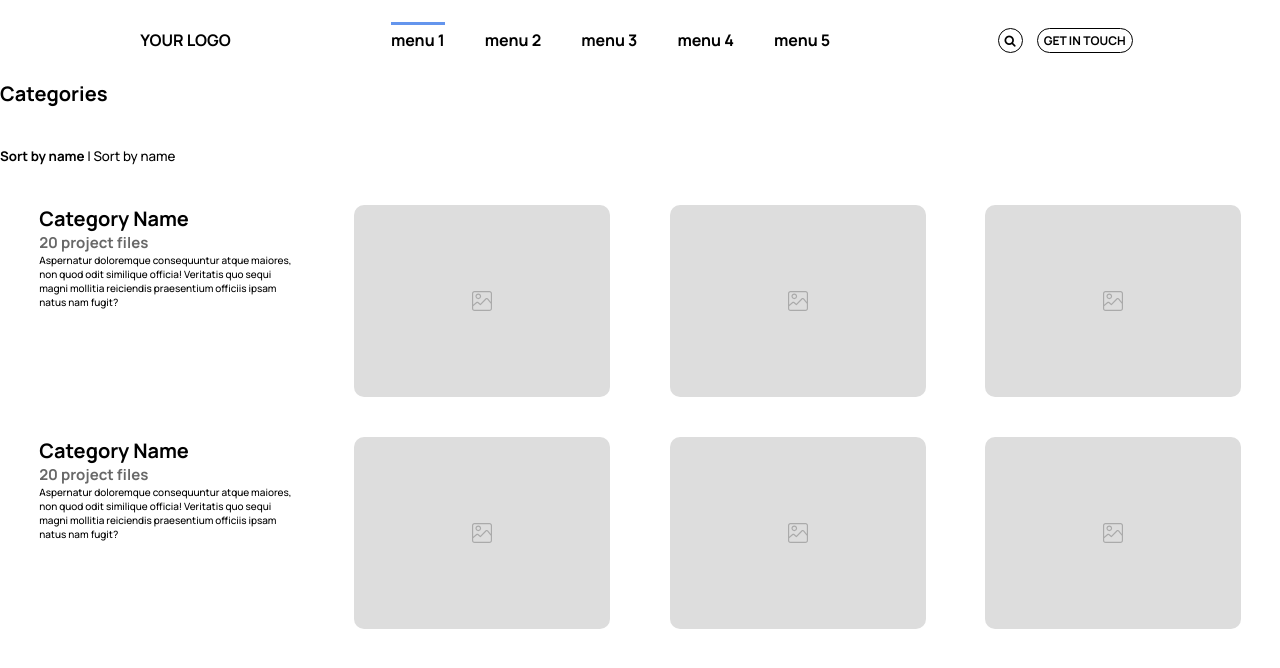
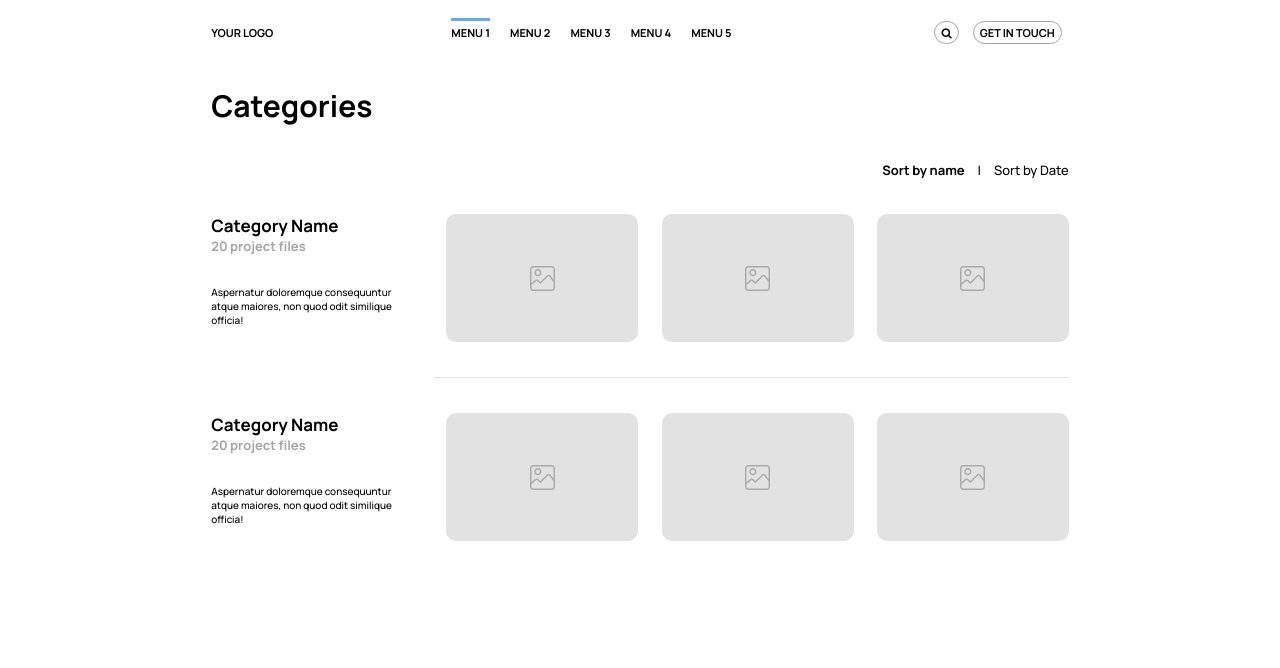
Before and after one commit to AguilarKevin/nerdify-technical-test, a plain HTML site: page index.html in a window 1280 px wide. Drawn offline with Linux system fonts and the light colour scheme.

Commit message:
practice finished

```diff
--- a/index.html
+++ b/index.html
@@ -12,8 +12,8 @@
 
 <body>
     <header>
+        <a class="logo" href="#logo">your logo</a>
         <nav class="navbar">
-            <a href="#logo">your logo</a>
             <ul>
                 <li class="menu-item active">menu 1</li>
                 <li class="menu-item">menu 2</li>
@@ -21,37 +21,37 @@
                 <li class="menu-item">menu 4</li>
                 <li class="menu-item">menu 5</li>
             </ul>
-            <div class="searchbar">
-                <div class="searchbar-btn">
-                    <div><i class="fa fa-search"></i></div>
-                </div>
-                <div class="badge"><strong>GET IN TOUCH</strong></div>
+        </nav>
+        <div class="searchbar">
+            <div class="searchbar-btn">
+                <div><i class="fa fa-search"></i></div>
             </div>
-        </nav>
+            <div class="badge"><strong>GET IN TOUCH</strong></div>
+        </div>
     </header>
     <div class="div-section-categories">
-        <h1>
+        <h1 class="div-section-categories-title">
             Categories
         </h1>
         <div class="div-sort-by">
-            <span class="sort-by-selection">Sort by name</span> | <span>Sort by name</span>
+            <span class="sort-by-selection">Sort by name</span> <span> | </span> <span>Sort by Date</span>
         </div>
         <div class="div-category">
             <div class="div-category-info">
                 <h1>Category Name</h1>
                 <h2>20 project files</h2>
-                <p>Aspernatur doloremque consequuntur atque maiores, non quod odit similique officia! Veritatis quo sequi magni mollitia reiciendis praesentium officiis ipsam natus nam fugit?</p>
+                <p>Aspernatur doloremque consequuntur atque maiores, non quod odit similique officia!</p>
             </div>
             <div class="div-category-img"><img src="img/image.svg" alt=""></div>
             <div class="div-category-img"><img src="img/image.svg" alt=""></div>
             <div class="div-category-img"><img src="img/image.svg" alt=""></div>
         </div>
-
+        <div class="separator"></div>
         <div class="div-category">
             <div class="div-category-info">
                 <h1>Category Name</h1>
                 <h2>20 project files</h2>
-                <p>Aspernatur doloremque consequuntur atque maiores, non quod odit similique officia! Veritatis quo sequi magni mollitia reiciendis praesentium officiis ipsam natus nam fugit?</p>
+                <p>Aspernatur doloremque consequuntur atque maiores, non quod odit similique officia!</p>
             </div>
             <div class="div-category-img"><img src="img/image.svg" alt=""></div>
             <div class="div-category-img"><img src="img/image.svg" alt=""></div>
--- a/styles.css
+++ b/styles.css
@@ -21,41 +21,63 @@ a {
     text-decoration: none;
 }
 
-.navbar {
-    width: 100%;
-    height: 80px;
+body {
+    margin: 0 9vw;
+    padding: 1vh 7.5vw;
+    /*box-shadow: 0px 2px 10px 7px rgba(0, 0, 0, 0.28);
+    -webkit-box-shadow: 0px 2px 41px 7px rgba(0, 0, 0, 0.28);
+    -moz-box-shadow: 0px 2px 41px 7px rgba(0, 0, 0, 0.28);
+    border-radius: 30px;*/
+    align-self: center;
+}
+
+.separator {
+    width: 74%;
+    height: 1px;
+    background: #e2e2e2;
+    align-self: flex-end;
+}
+
+header {
     display: flex;
-    justify-content: space-evenly;
+    justify-content: space-between;
     align-items: center;
+    font-size: 1.1rem;
+    font-weight: bolder;
+}
+
+header a {
+    text-transform: uppercase;
     color: black;
 }
 
-.navbar a {
-    font-size: 12pt;
-    font-weight: bold;
-    text-transform: uppercase;
+.navbar {
+    display: flex;
+    justify-content: flex-start;
+    row-gap: 10px;
+    align-items: center;
     color: black;
 }
 
 .navbar ul {
     display: flex;
-    justify-content: space-evenly;
+    width: 35vw;
 }
 
 .navbar li {
-    font-size: 12pt;
-    font-weight: bold;
+    text-transform: uppercase;
     padding: 7px 0;
     border: none;
-    margin: 10px 20px;
+    margin: 10px 10px;
 }
 
 .navbar li.active {
     padding: 4px 0;
-    border-top: 3px solid cornflowerblue;
+    border-top: 3px solid #64a7ff;
 }
 
 .searchbar {
+    text-align: end;
     display: flex;
 }
 
@@ -63,23 +85,29 @@ a {
 .badge {
     border-radius: 20px;
     padding: 3px 6px;
-    border: 1px solid black;
+    border: 0.5px solid #a5a5a5;
     text-align: center;
-    font-weight: bolder;
-    font-size: 9pt;
     margin: 0 7px;
 }
 
 .div-section-categories {
-    margin: auto;
     display: flex;
     flex-direction: column;
-    row-gap: 40px;
+    row-gap: 35px;
     justify-content: space-evenly;
 }
 
+.div-section-categories-title {
+    margin-top: 2.8rem;
+    font-size: 3rem;
+    font-weight: bolder;
+}
+
 .div-sort-by {
-    font-size: 10pt;
+    display: flex;
+    justify-content: flex-end;
+    column-gap: 1.3rem;
+    font-size: 1.3rem;
 }
 
 .sort-by-selection {
@@ -88,25 +116,36 @@ a {
 
 .div-category {
     display: flex;
-    justify-content: space-evenly;
+    justify-content: space-between;
     column-gap: 20px;
 }
 
 .div-category div {
-    width: 20vw;
-    height: 15vw;
+    width: 15vw;
+    height: 10vw;
 }
 
 .div-category-info {
-    max-width: 20%;
+    margin-right: 2rem;
+}
+
+.div-category-info,
+a.logo {
+    width: 15vw;
+}
+
+.div-category-info h1 {
+    font-size: 1.7rem;
 }
 
 .div-category-info h2 {
-    color: #686868;
+    color: #a5a5a5;
+    font-size: 1.3rem;
+    margin-bottom: 30px;
 }
 
 .div-category-img {
-    background-color: #dddddd;
+    background-color: #e2e2e2;
     border-radius: 10px;
     display: flex;
     justify-content: center;
@@ -114,5 +153,5 @@ a {
 }
 
 img {
-    width: 20px;
+    width: 25px;
 }
```
